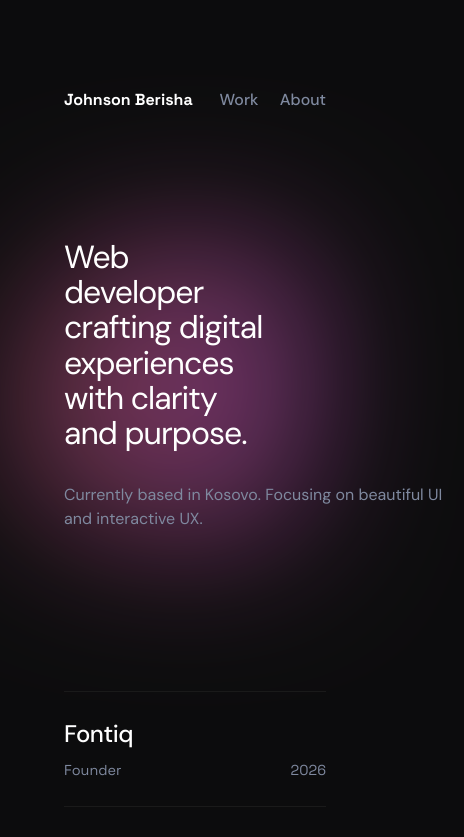
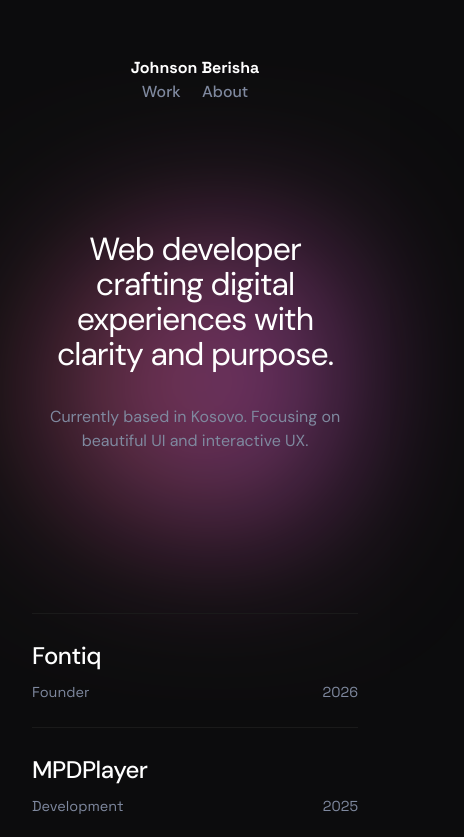
Before and after one commit to Johnson-Berisha/gjnsn, a Next.js app: page / in a window 390 px wide. Shown: the top 837 px of the page, 464 px wide, since content can reach past the window. Built offline with nearby package versions, Linux system fonts and the light colour scheme.

Commit message:
better responsive

```diff
--- a/src/app/globals.css
+++ b/src/app/globals.css
@@ -163,6 +163,7 @@ small,
 @media (max-width: 420px) {
   .container {
     margin: 1.5rem auto;
+    padding: var(--spacing);
   }
 }
 
@@ -207,6 +208,26 @@ header nav a:hover {
   margin-top: var(--spacing);
   color: var(--color-muted);
   width: 400px;
+}
+
+@media (max-width: 600px) {
+  header {
+    flex-direction: column;
+    align-items: center;
+    /* gap: calc(var(--spacing) / 2); */
+  }
+
+  h1 {
+    max-width: 100%;
+  }
+
+  .hero {
+    text-align: center;
+  }
+
+  .hero-sub {
+    width: 100%;
+  }
 }
 
 /* blob */
```
